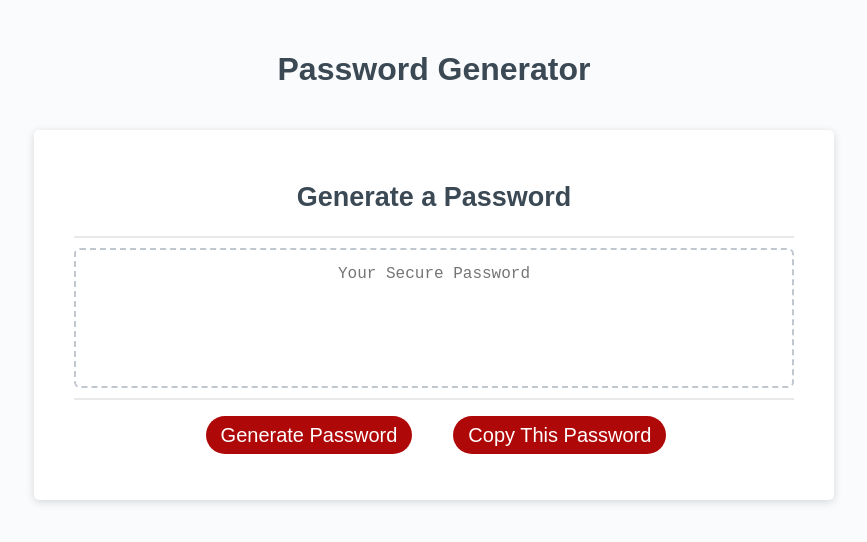
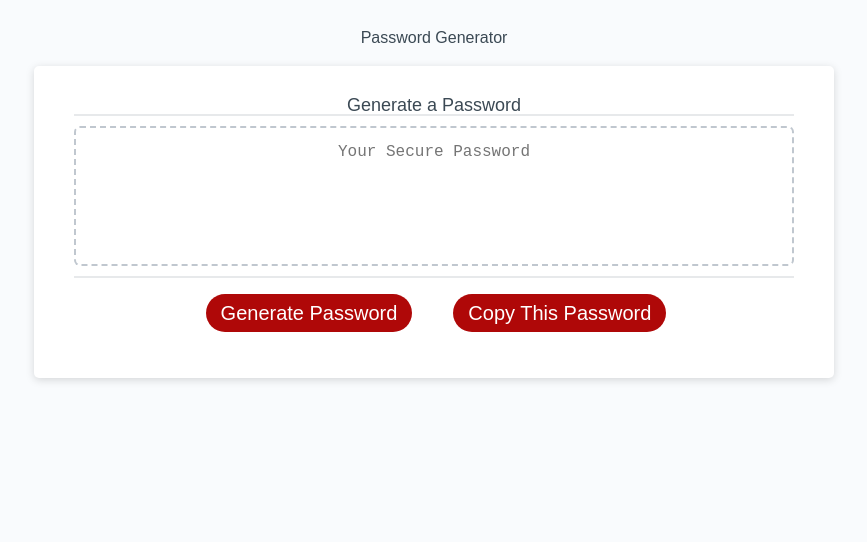
Before and after one commit to Zechariahmn/Password-Generator, a plain HTML site: page index.html in a window 1280 px wide. Shown: the whole page, without its empty margins (206-1073 px from the left). Drawn offline with Linux system fonts and the light colour scheme; files whose address does not match are found by name.

Commit message:
added reset.css

```diff
--- /dev/null
+++ b/assets/css/reset.css
@@ -0,0 +1,48 @@
+/* http://meyerweb.com/eric/tools/css/reset/
+   v2.0 | 20110126
+   License: none (public domain)
+*/
+
+html, body, div, span, applet, object, iframe,
+h1, h2, h3, h4, h5, h6, p, blockquote, pre,
+a, abbr, acronym, address, big, cite, code,
+del, dfn, em, img, ins, kbd, q, s, samp,
+small, strike, strong, sub, sup, tt, var,
+b, u, i, center,
+dl, dt, dd, ol, ul, li,
+fieldset, form, label, legend,
+table, caption, tbody, tfoot, thead, tr, th, td,
+article, aside, canvas, details, embed,
+figure, figcaption, footer, header, hgroup,
+menu, nav, output, ruby, section, summary,
+time, mark, audio, video {
+	margin: 0;
+	padding: 0;
+	border: 0;
+	font-size: 100%;
+	font: inherit;
+	vertical-align: baseline;
+}
+/* HTML5 display-role reset for older browsers */
+article, aside, details, figcaption, figure,
+footer, header, hgroup, menu, nav, section {
+	display: block;
+}
+body {
+	line-height: 1;
+}
+ol, ul {
+	list-style: none;
+}
+blockquote, q {
+	quotes: none;
+}
+blockquote:before, blockquote:after,
+q:before, q:after {
+	content: '';
+	content: none;
+}
+table {
+	border-collapse: collapse;
+	border-spacing: 0;
+}
--- a/index.html
+++ b/index.html
@@ -4,6 +4,7 @@
     <meta charset="UTF-8">
     <meta http-equiv="X-UA-Compatible" content="IE=edge">
     <meta name="viewport" content="width=device-width, initial-scale=1.0">
+    <link rel="stylesheet" href="C:\Users\zecha\Documents\UCF\challenges\challenge-3\Password-Generator\assets\css\reset.css">
     <link rel="stylesheet" href="C:\Users\zecha\Documents\UCF\challenges\challenge-3\Password-Generator\assets\css\style.css">
     <title>Document</title>
 </head>
```
